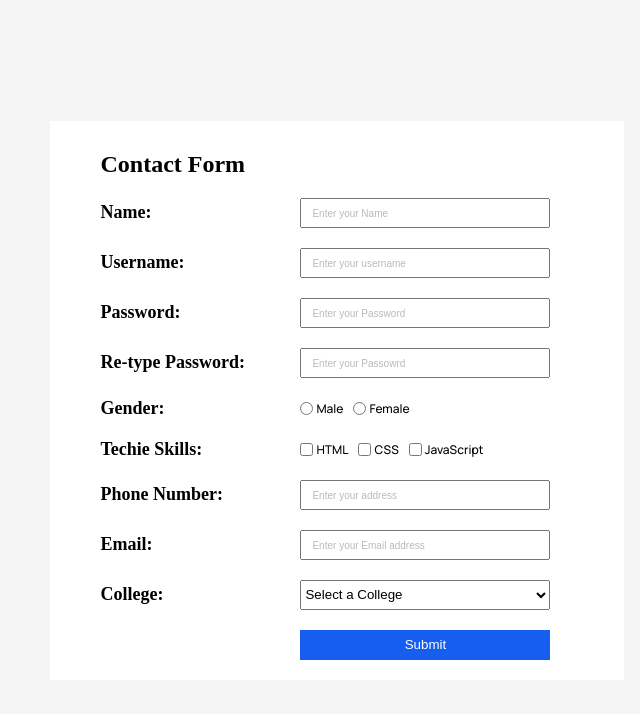
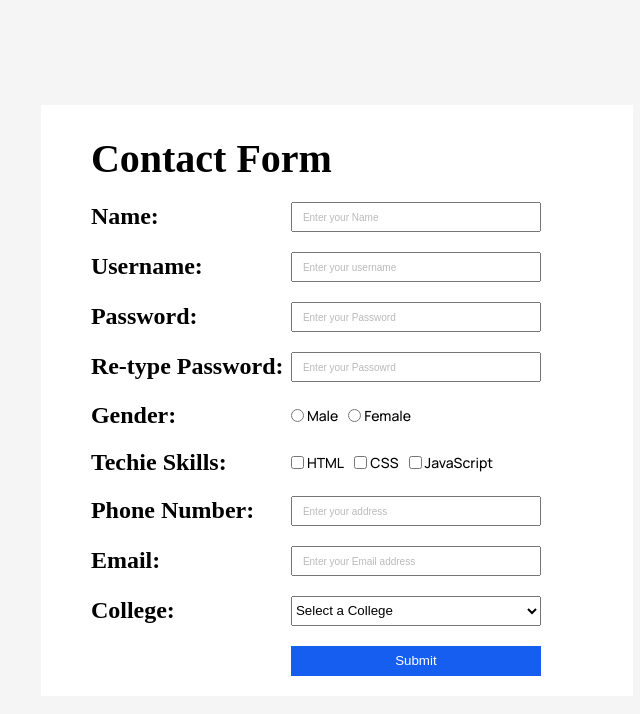
Before and after one commit to Ayopal/justprojectform, a plain HTML site: page index.html in a window 1280 px wide. Shown: the whole page, without its empty margins (303-943 px from the left). Drawn offline with Linux system fonts and the light colour scheme; a web font is replaced by a local one.

Commit message:
label font increased

```diff
--- a/style.css
+++ b/style.css
@@ -29,7 +29,7 @@
   }
 
   h1{
-    font-size: 24px;
+    font-size: 40px;
     font-weight: 600;
     margin: 25px auto 20px auto;
   }
@@ -44,7 +44,7 @@
   }
 
   .formelement label {
-    font-size: 18px;
+    font-size: 24px;
     font-weight: 600;
     width: 200px;
   }
@@ -73,13 +73,13 @@
 }
 
 .otherlabel {
-    font-size: 18px;
+    font-size: 24px;
     width: 200px;
 }
 
 .sublabel {
     font-family: 'Manrope', sans-serif;
-    font-size: 12px;
+    font-size: 14px;
     font-weight: 500;
     padding: 0;
     margin: 0;
```
